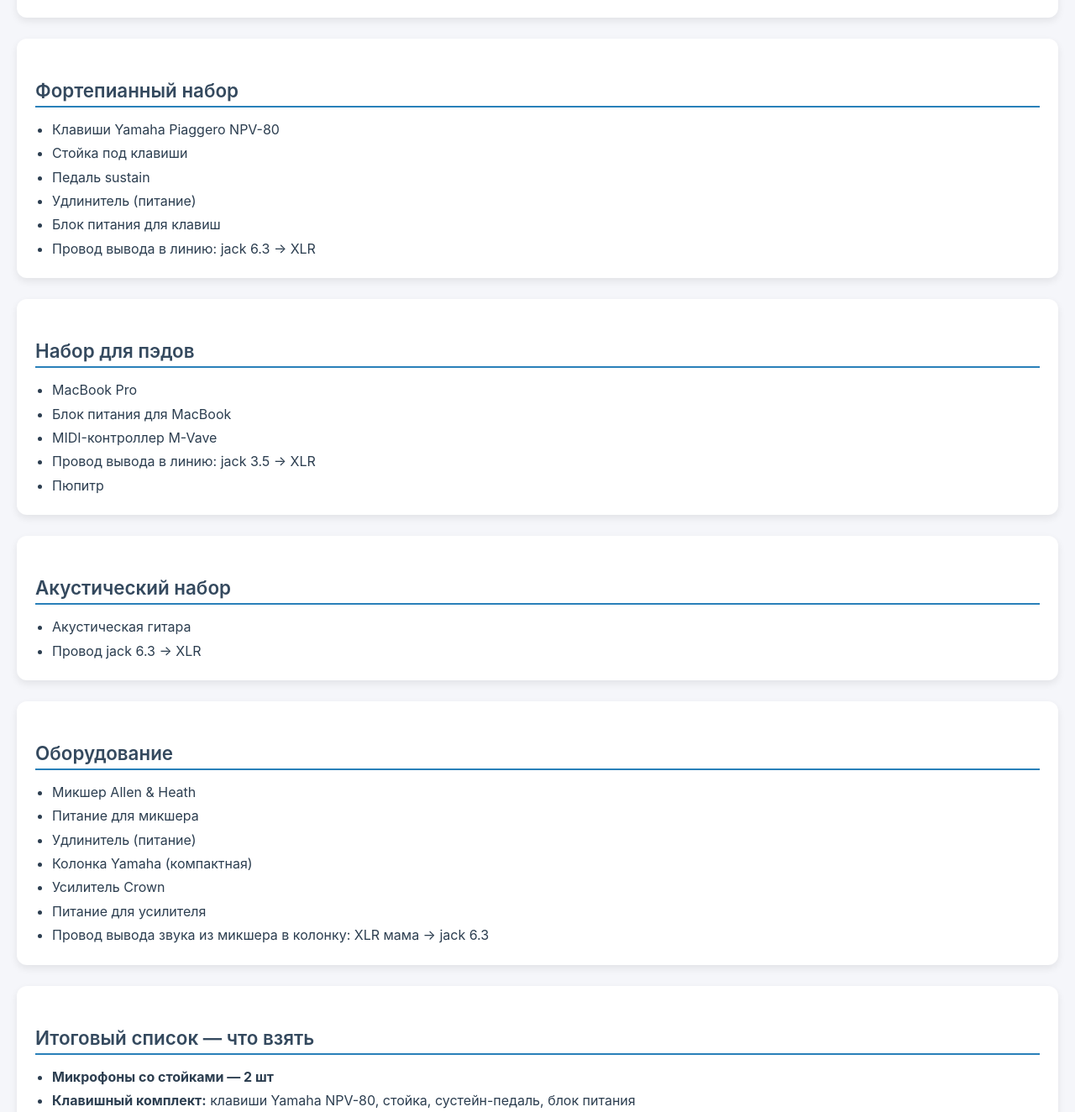
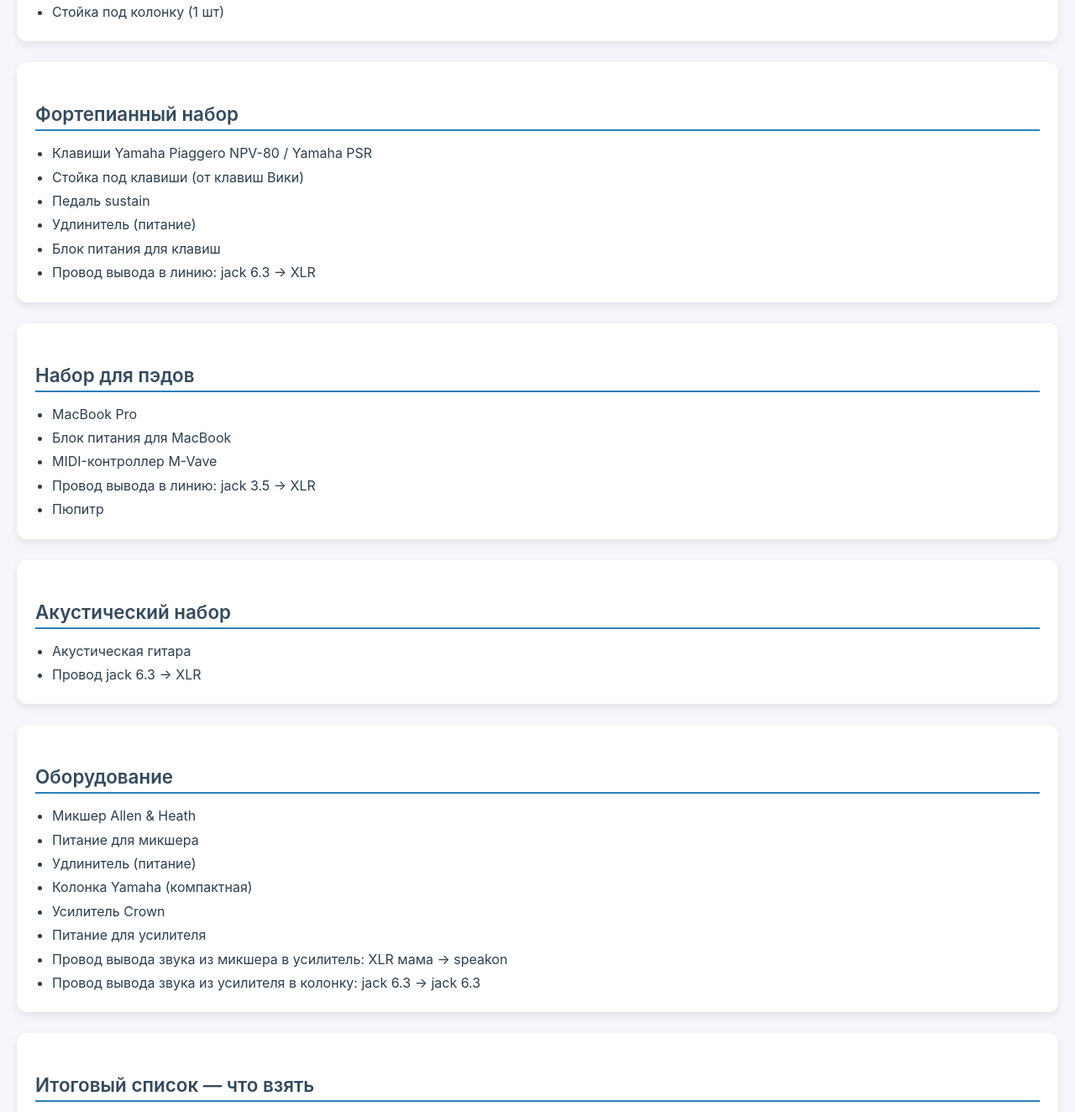
Before and after one commit to church-vn/demyansk_worship, a plain HTML site: page sound.html in a window 1280 px wide. Shown: the part 213-1537 px from the top of the page at 84% size. Drawn offline with Linux system fonts and the light colour scheme.

Commit message:
download_27_11_2025_1

```diff
--- a/sound.html
+++ b/sound.html
@@ -118,14 +118,15 @@
         <h2>Стойки и микрофоны</h2>
         <ul>
             <li>Стойки + микрофоны (2&nbsp;шт)</li>
+            <li>Стойка под колонку (1&nbsp;шт)</li>
         </ul>
     </div>
 
     <div class="card">
         <h2>Фортепианный набор</h2>
         <ul>
-            <li>Клавиши Yamaha Piaggero NPV-80</li>
-            <li>Стойка под клавиши</li>
+            <li>Клавиши Yamaha Piaggero NPV-80 / Yamaha PSR</li>
+            <li>Стойка под клавиши (от клавиш Вики)</li>
             <li>Педаль sustain</li>
             <li>Удлинитель (питание)</li>
             <li>Блок питания для клавиш</li>
@@ -161,7 +162,8 @@
             <li>Колонка Yamaha (компактная)</li>
             <li>Усилитель Crown</li>
             <li>Питание для усилителя</li>
-            <li>Провод вывода звука из микшера в колонку: XLR&nbsp;мама&nbsp;→&nbsp;jack&nbsp;6.3</li>
+            <li>Провод вывода звука из микшера в усилитель: XLR&nbsp;мама&nbsp;→&nbsp;speakon</li>
+            <li>Провод вывода звука из усилителя в колонку: jack&nbsp;6.3&nbsp;→&nbsp;jack&nbsp;6.3</li>
         </ul>
     </div>
 
@@ -191,7 +193,8 @@
                 <ul style="margin-top: 6px;">
                     <li>Jack&nbsp;6.3&nbsp;→&nbsp;XLR&nbsp;—&nbsp;2 шт (клавиши&nbsp;+&nbsp;гитара)</li>
                     <li>Mini-Jack&nbsp;3.5&nbsp;→&nbsp;XLR&nbsp;—&nbsp;1&nbsp;шт (MacBook/M-Vave)</li>
-                    <li>XLR&nbsp;мама&nbsp;→&nbsp;Jack&nbsp;6.3&nbsp;—&nbsp;1&nbsp;шт (микшер&nbsp;→&nbsp;колонка)</li>
+                    <li>Jack&nbsp;6.3 мама&nbsp;→&nbsp;Speakon&nbsp;—&nbsp;1 шт (микшер&nbsp;→&nbsp;усилитель)</li>
+                    <li>Jack&nbsp;6.3&nbsp;→&nbsp;Jack&nbsp;6.3&nbsp;—&nbsp;1 шт (усилитель&nbsp;→&nbsp;колонка)</li>
                 </ul>
             </li>
         </ul>
```
